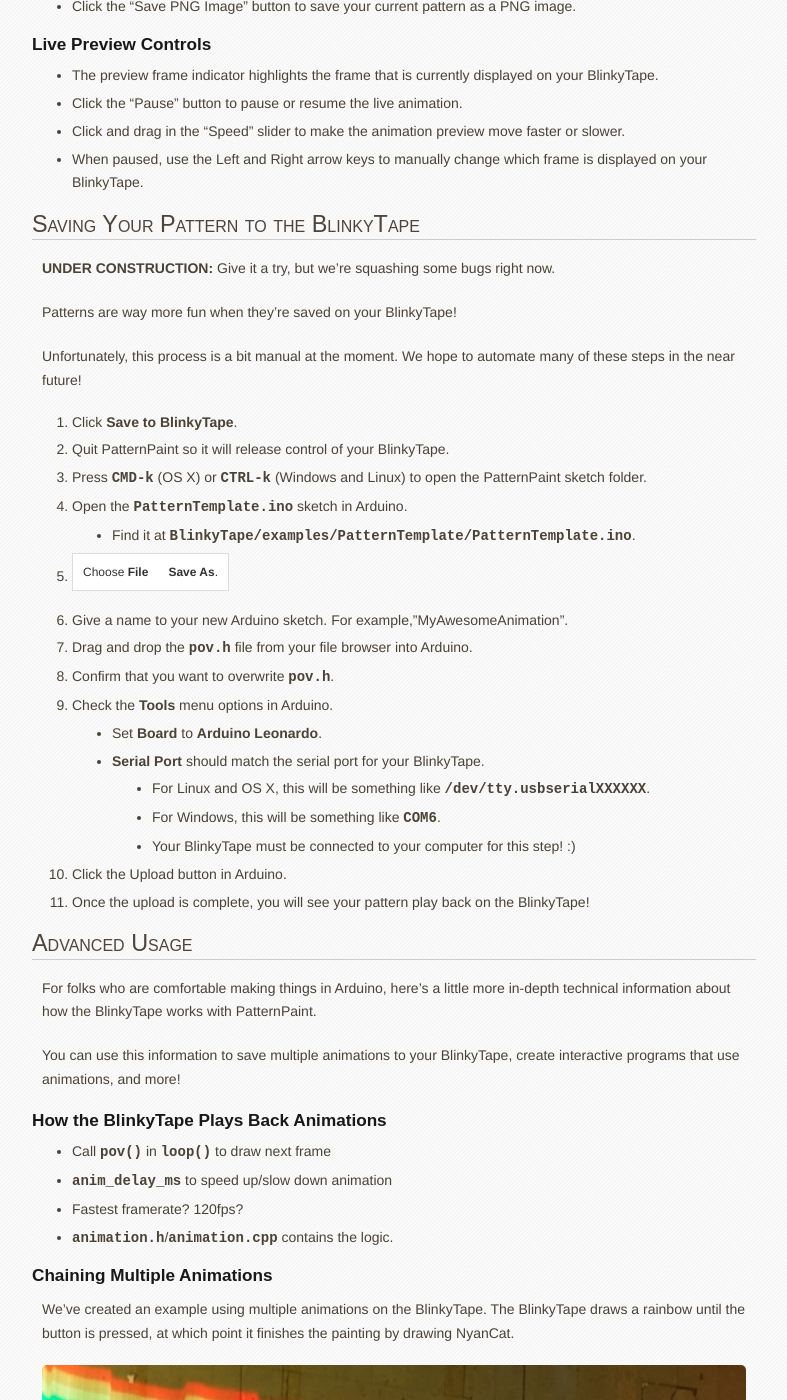
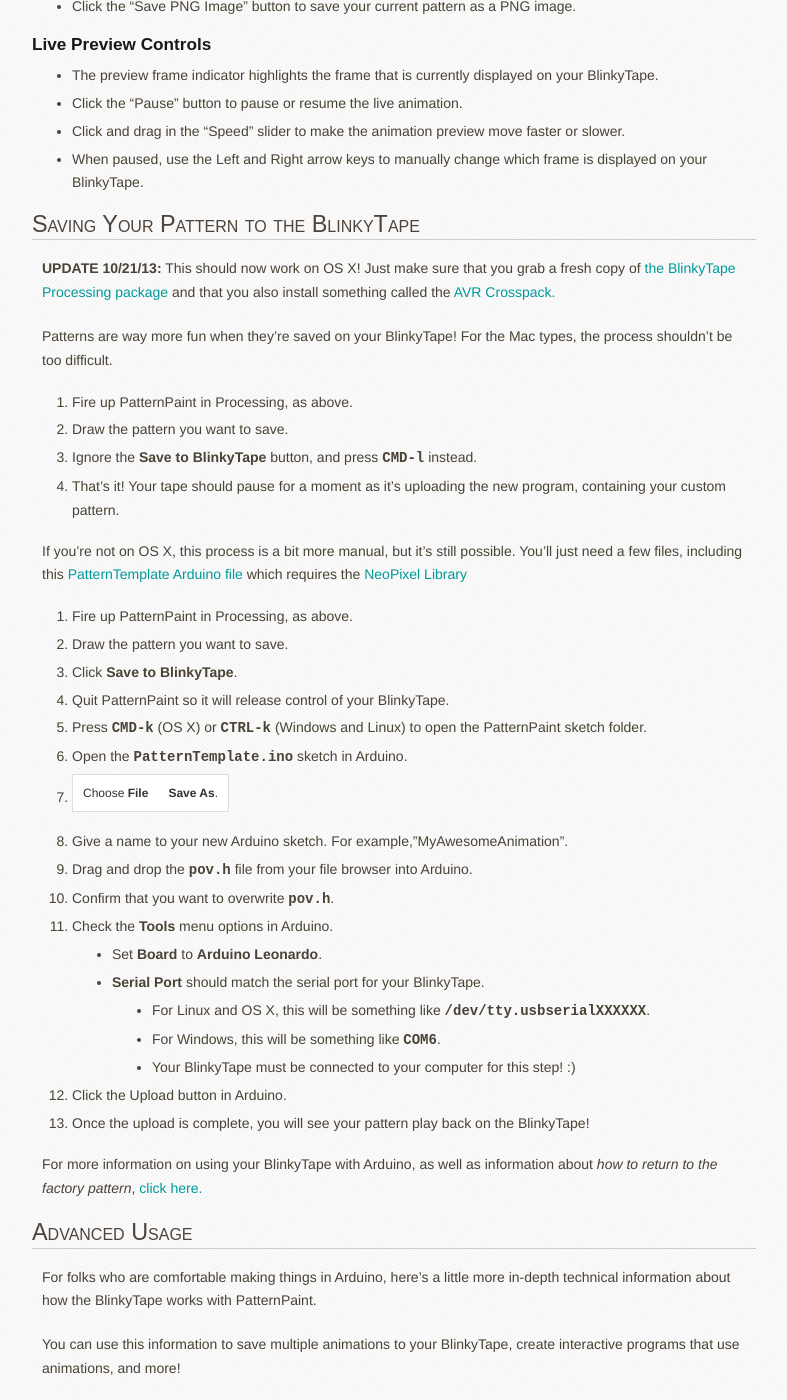
Before and after one commit to jravetch/blinkinlabs.github.io, a Jekyll site: the page built from software/_posts/2013-05-11-patternpaint.md, in a window 1280 px wide and 1400 px high, scrolled down 3148 px. Shown: the whole window, without its empty margins (118-905 px from the left). Built offline with Jekyll 4.4.1, drawn with Linux system fonts in a browser that asks for light colours; Markdown is read by kramdown in place of the engine named in the settings.

Commit message:
Update on PatternPaint with instructions on how to save to strip on OS X.  Also updated some zipfiles to support that page and added proposed logo for blinkinlabs.

```diff
--- a/software/_posts/2013-05-11-patternpaint.md
+++ b/software/_posts/2013-05-11-patternpaint.md
@@ -79,17 +79,23 @@
 
 # Saving Your Pattern to the BlinkyTape
 
-**UNDER CONSTRUCTION:** Give it a try, but we're squashing some bugs right now.
+**UPDATE 10/21/13:** This should now work on OS X!  Just make sure that you grab a fresh copy of [the BlinkyTape Processing package](https://github.com/Blinkinlabs/BlinkyTape_Processing) and that you also install something called the [AVR Crosspack.](http://www.obdev.at/products/crosspack/download.html)
 
-Patterns are way more fun when they're saved on your BlinkyTape!
+Patterns are way more fun when they're saved on your BlinkyTape!  For the Mac types, the process shouldn't be too difficult.
 
-Unfortunately, this process is a bit manual at the moment.  We hope to automate many of these steps in the near future!
+1. Fire up PatternPaint in Processing, as above.
+1. Draw the pattern you want to save.
+1. Ignore the **Save to BlinkyTape** button, and press `CMD-l` instead.
+1. That's it!  Your tape should pause for a moment as it's uploading the new program, containing your custom pattern.
 
+If you're not on OS X, this process is a bit more manual, but it's still possible.  You'll just need a few files, including this [PatternTemplate Arduino file](/blinkytape/PatternTemplate.zip) which requires the [NeoPixel Library](https://github.com/adafruit/Adafruit_NeoPixel)
+
+1. Fire up PatternPaint in Processing, as above.
+1. Draw the pattern you want to save.
 1. Click **Save to BlinkyTape**.
 1. Quit PatternPaint so it will release control of your BlinkyTape.
 1. Press `CMD-k` (OS X) or `CTRL-k` (Windows and Linux) to open the PatternPaint sketch folder.
 1. Open the `PatternTemplate.ino` sketch in Arduino.
-    * Find it at `BlinkyTape/examples/PatternTemplate/PatternTemplate.ino`.
 1. Choose **File** | **Save As**.
 1. Give a name to your new Arduino sketch.  For example,"MyAwesomeAnimation".
 1. Drag and drop the `pov.h` file from your file browser into Arduino.
@@ -102,6 +108,8 @@
 		* Your BlinkyTape must be connected to your computer for this step! :)
 1. Click the Upload button in Arduino.
 1. Once the upload is complete, you will see your pattern play back on the BlinkyTape!
+
+For more information on using your BlinkyTape with Arduino, as well as information about *how to return to the factory pattern*, [click here.](/blinkytape/docs/arduino)
 
 # Advanced Usage
 
```
Also changed, not shown: images/Blinkinlabs logo.png (added), 2 other files.
